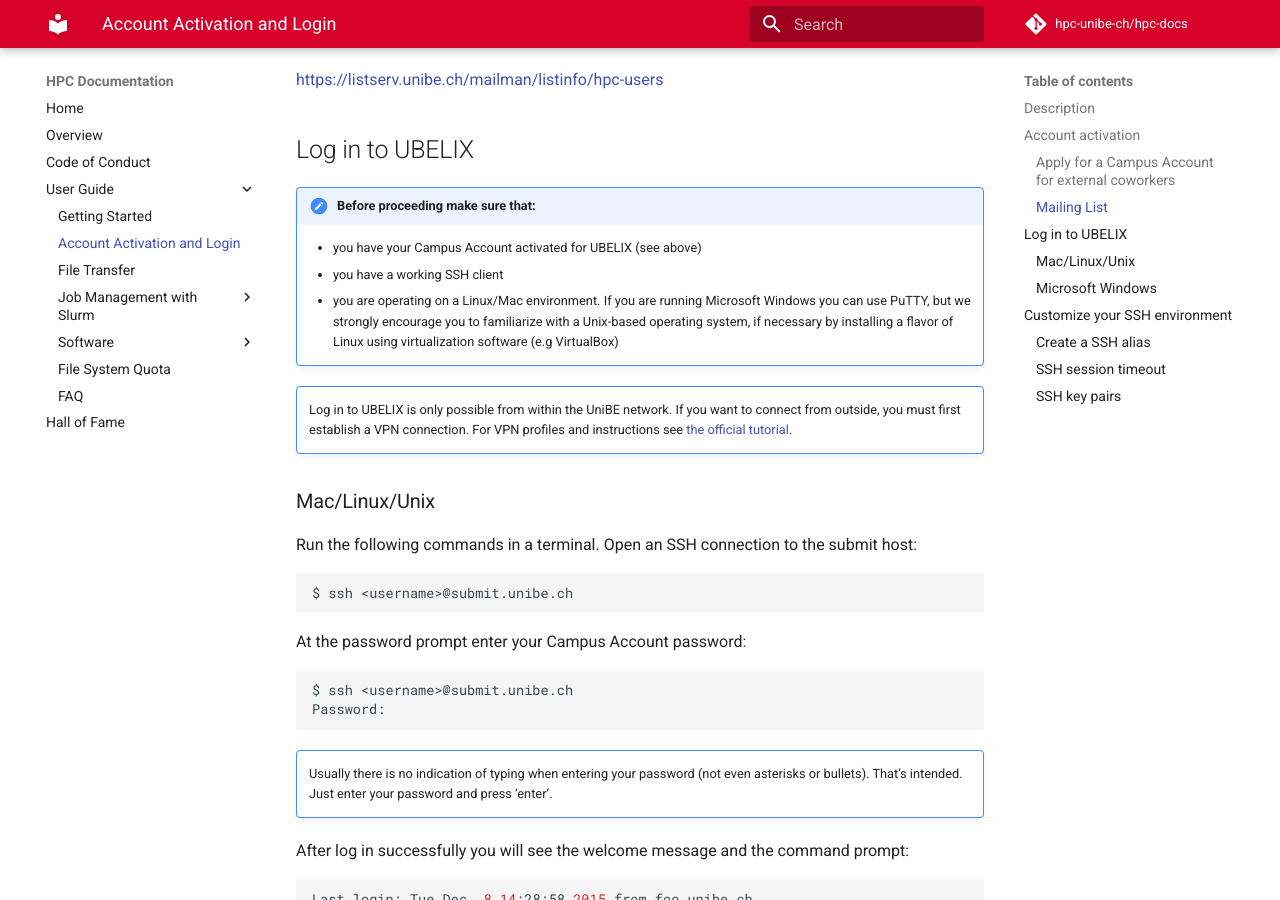
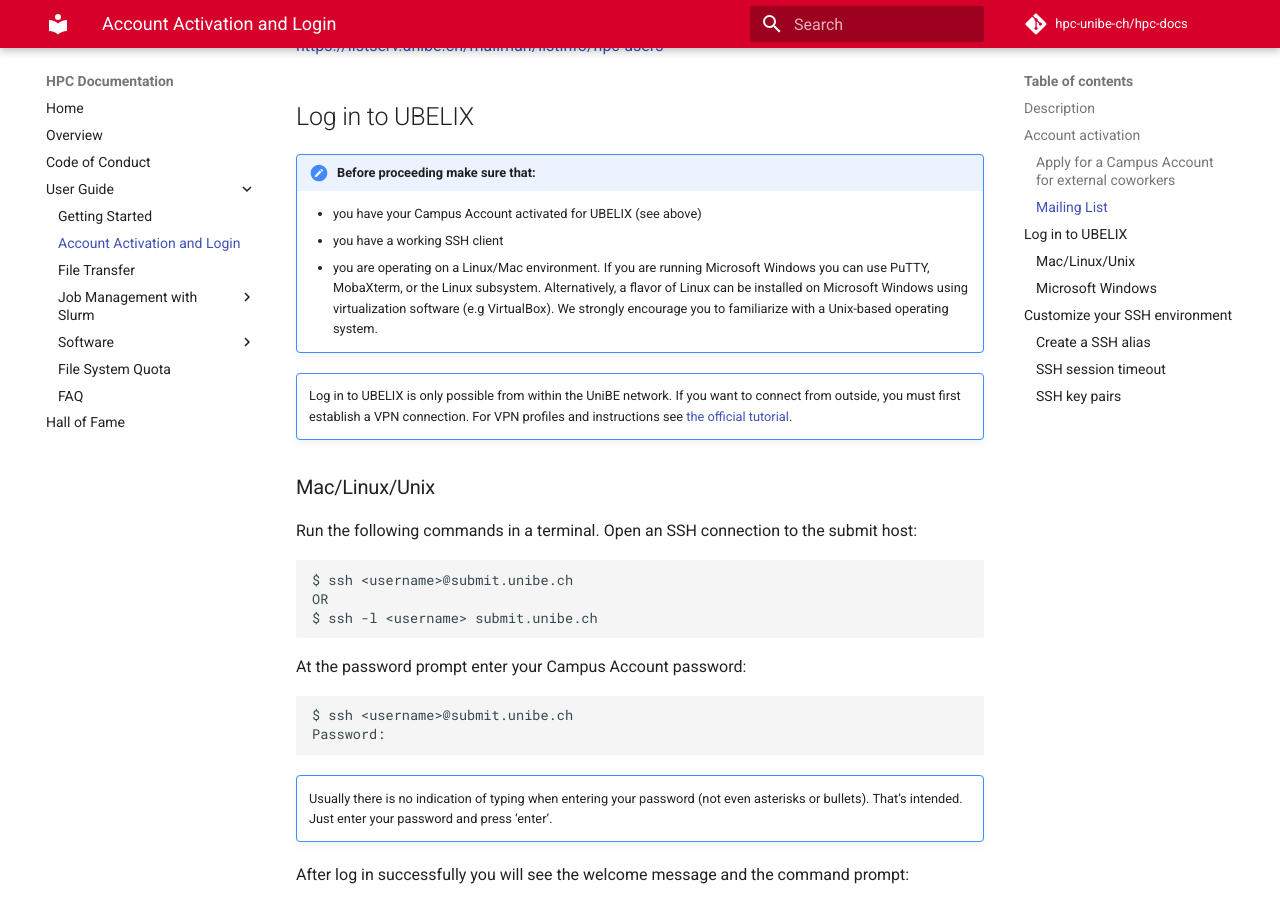
Before and after one commit to hpc-unibe-ch/hpc-unibe-ch.github.io, an MkDocs documentation site: the page built from docs/user-guide/account-activation-login.md, in a window 1280 px wide and 900 px high, scrolled down 1289 px. Built offline with MkDocs 1.6.1 and Material for MkDocs 9.7.7, drawn with Linux system fonts in a browser that asks for light colours; comment, search, counter and statistics services are not loaded; some of the changed text lies outside the part shown.

Commit message:
fixing typos

````diff
--- a/docs/user-guide/account-activation-login.md
+++ b/docs/user-guide/account-activation-login.md
@@ -39,8 +38,7 @@
 !!! types note "Before proceeding make sure that:"
     * you have your Campus Account activated for UBELIX (see above)
     * you have a working SSH client
-    * you are operating on a Linux/Mac environment. If you are running Microsoft Windows you can use PuTTY, but we strongly encourage you to familiarize with a Unix-based operating system, if necessary by installing a flavor of Linux using virtualization software (e.g VirtualBox)
-
+    * you are operating on a Linux/Mac environment. If you are running Microsoft Windows you can use PuTTY, MobaXterm, or the Linux subsystem. Alternatively, a flavor of Linux can be installed on Microsoft Windows using virtualization software (e.g VirtualBox). We strongly encourage you to familiarize with a Unix-based operating system.
 
 !!! types caution ""
     Log in to UBELIX is only possible from within the UniBE network. If you want to connect from outside, you must first establish a VPN connection. For VPN profiles and instructions see [the official tutorial](http://www.unibe.ch/university/campus_and_infrastructure/rund_um_computer/internetzugang/access_to_internal_resources_via_vpn/index_eng.html).
@@ -52,6 +50,8 @@
 
 ```Bash
 $ ssh <username>@submit.unibe.ch
+OR
+$ ssh -l <username> submit.unibe.ch
 ```
 At the password prompt enter your Campus Account password:
 
````
Also changed, not shown: other parts of docs/user-guide/account-activation-login.md (+1 -2 lines).
